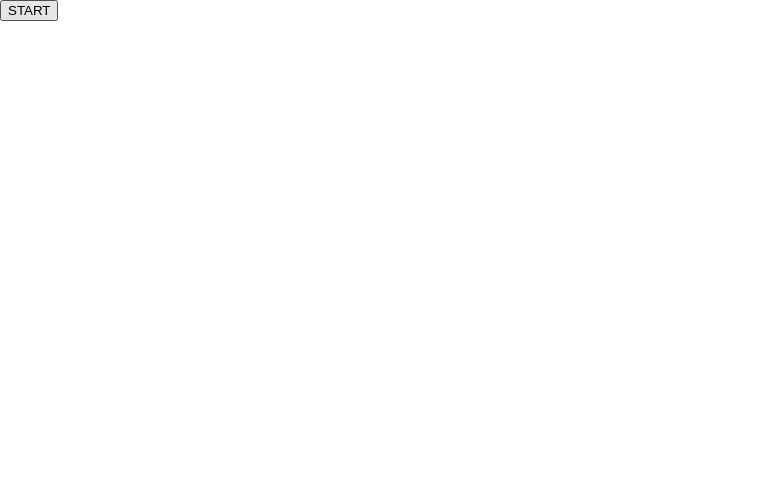
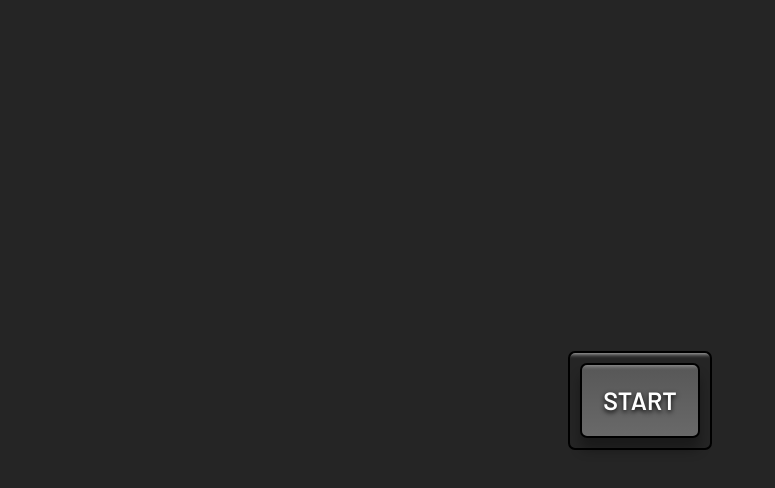
Before and after one commit to shotapailodze/picture-in-picture, a plain HTML site: page index.html in a window 1280 px wide. Shown: the whole page, without its empty margins (0-775 px from the left). Drawn offline with Linux system fonts and the light colour scheme.

Commit message:
styling done

```diff
--- a/style.css
+++ b/style.css
@@ -1,3 +1,5 @@
+@import url('https://fonts.googleapis.com/css2?family=Barlow:ital,wght@0,400;0,500;0,600;0,700;0,800;1,400;1,500;1,600;1,700;1,800&display=swap');
+
 
 html {
   box-sizing: border-box;
@@ -6,4 +8,40 @@ html {
 body {
   margin: 0;
   min-height: 100vh;
+  display: flex;
+  justify-content: center;
+  align-items: center;
+  background-color: rgb(37,37,37);
 }
+
+.button-container {
+  border: 2px solid black;
+  padding: 10px;
+  border-radius: 7px;
+  box-shadow: inset 0 20px 4px -19px rgba(255, 255, 255,0.7);
+}
+
+button {
+  cursor: pointer;
+  outline: none;
+  width: 120px;
+  height: 75px;
+  font-family: 'Barlow', sans-serif;
+  font-size: 25px;
+  font-weight: 600;
+  color: white;
+  text-shadow: 0 2px 5px black;
+  background: linear-gradient(to top, #696969, #575757);
+  border: 2px solid black;
+  border-radius: 7px;
+  box-shadow: inset 0 20px 4px -19px rgba(255, 255, 255,0.4), 0 12px 12px 0 rgba(0, 0, 0, 0.3);
+}
+
+button:hover {
+  background: linear-gradient(to bottom, #696969, #575757);
+}
+
+button:active {
+  transform: translateY(3px);
+  box-shadow: 0 6px 6px 0 rgba(0, 0, 0, 0.3);
+}
```
